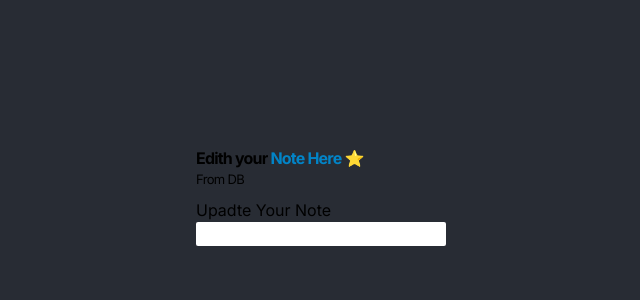
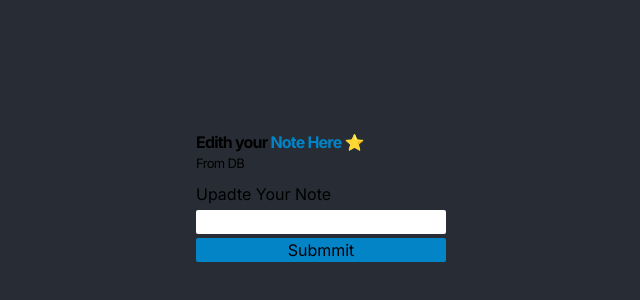
Before and after one commit to devsecops-node/nodes-app-v3, a Next.js app: page /notes/1 in a window 1280 px wide. Shown: the part 204-504 px from the top of the page, without its empty margins (319-959 px from the left). Built offline with nearby package versions, Linux system fonts and the light colour scheme; no server answers; the database is empty.

Commit message:
Feat some ui form update one

```diff
--- a/src/components/notes/FormUpdateComment.tsx
+++ b/src/components/notes/FormUpdateComment.tsx
@@ -1,20 +1,21 @@
 "use client"
 import { updateOneNote } from '@/actions/crud'
+import { Loader } from 'lucide-react'
 import React, { useState } from 'react'
 
 const FormUpdateComment = ({ note, id }: { note: string, id: string }) => {
   const [noteUpdate, setNoteUpdate] = useState(note)
   const [statusLoading, setStatusLoading] = useState(false)
+  const [openNavard, setOpenNavbar] = useState(false)
 
   const updateNote = async (formData: FormData) => {
-    setStatusLoading(true)
-    await updateOneNote(id, formData.get('note') as string)
+    const { status } = await updateOneNote(id, formData.get('note') as string)
     setStatusLoading(false)
   }
   return (
     <div>
       <p className='tracking-tighter text-[13px]'>From DB  <span className='text-red-600'>{noteUpdate}</span></p>
-      <form action={updateNote} className='mt-2 flex flex-col'>
+      <form action={async (formData) => await updateNote(formData)} className='mt-2 flex flex-col gap-1'>
         <label htmlFor="name">Upadte Your Note</label>
         <input
           onChange={(e) => setNoteUpdate(e.target.value)}
@@ -23,6 +24,13 @@ const FormUpdateComment = ({ note, id }: { note: string, id: string }) => {
           id='name'
           className='text-black rounded-sm px-2 '
           type="text" />
+        <button
+          onClick={() => setStatusLoading(true)}
+          className='px-2 bg-sky-600 opacity-[1] disabled:scale-100 rounded-sm transition-all duration-150 hover:scale-105 disabled:opacity-[0.7] relative'
+        >
+          Submmit
+          <span className='animate-spin absolute right-0 mt-1'>{statusLoading ? <Loader size={12} /> : null}</span>
+        </button>
       </form>
     </div>
   )
```
